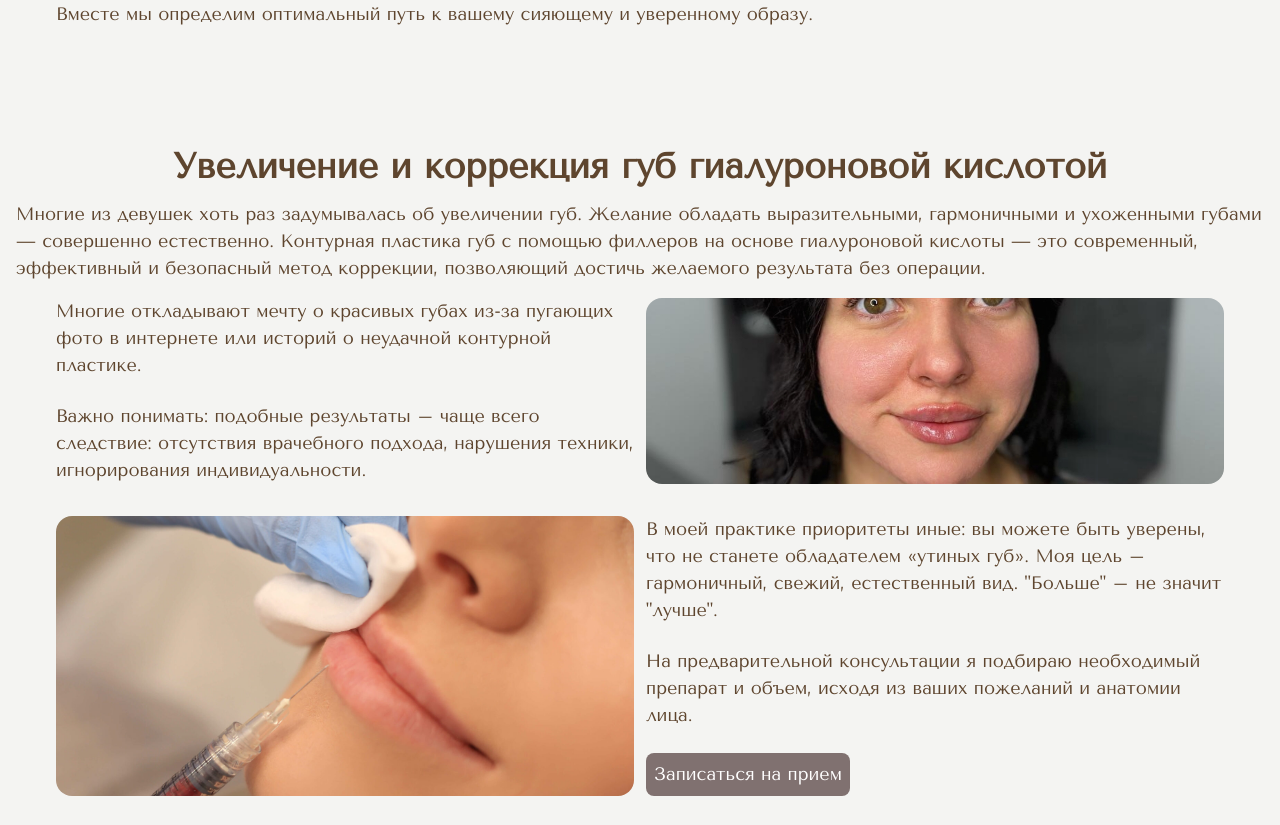
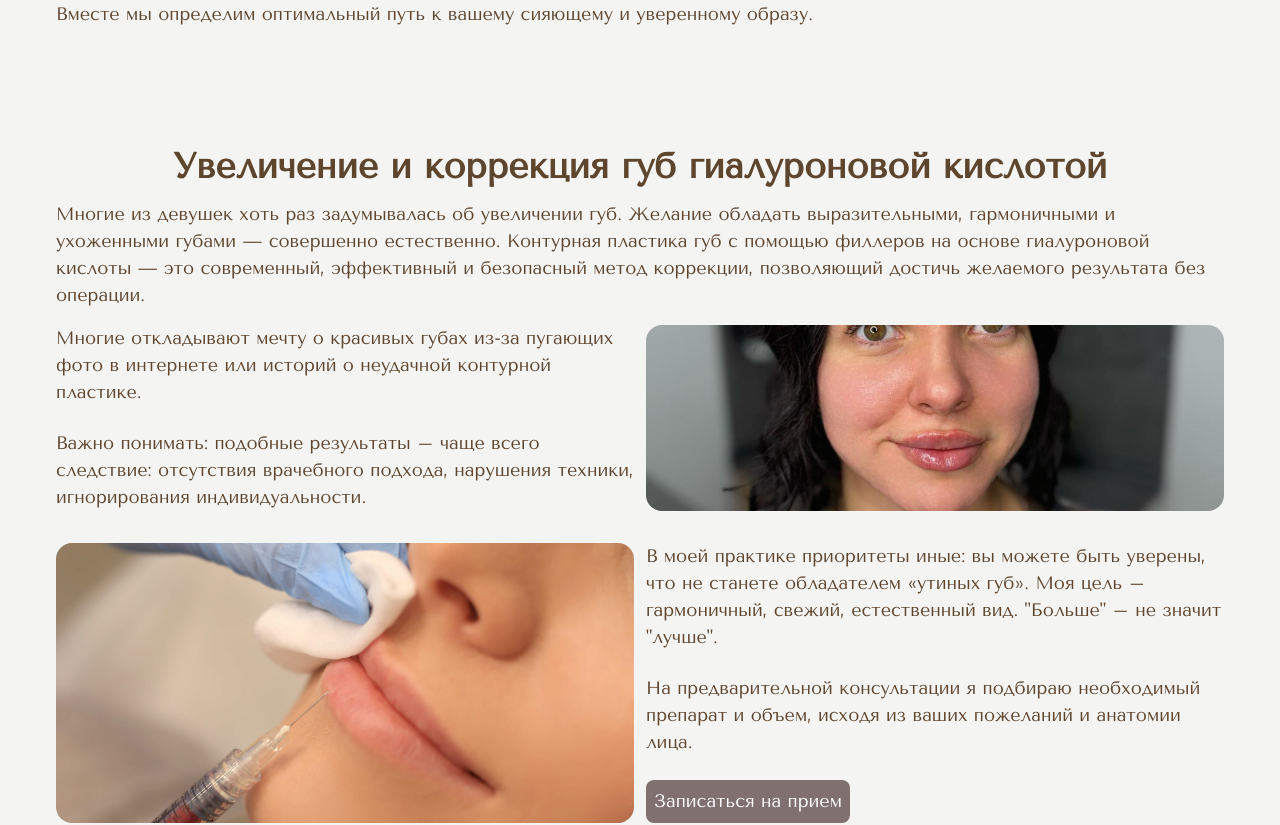
Before and after one commit to Kadokan69/Cosmet.moscow, a Next.js app: page / in a window 1280 px wide. Shown: the part 2100-2925 px from the top of the page. Built offline with nearby package versions, Linux system fonts and the light colour scheme.

Commit message:
fix: Добавлено ограничение ширины и центрирование для секции about-lips

```diff
--- a/src/app/page.tsx
+++ b/src/app/page.tsx
@@ -87,7 +87,7 @@ const Home = () => {
         </div>
       </section>
       <section className="pt-10 pb-10" id="about-lips">
-        <div className="p-4 pb-0">
+        <div className="p-4 pb-0 max-w-[1200px] m-auto">
           <h2 className="text-center">Увеличение и коррекция губ гиалуроновой кислотой</h2>
           <p className="text-[18px] mt-2">
             Многие из девушек хоть раз задумывалась об увеличении губ. Желание обладать выразительными, гармоничными и
```
